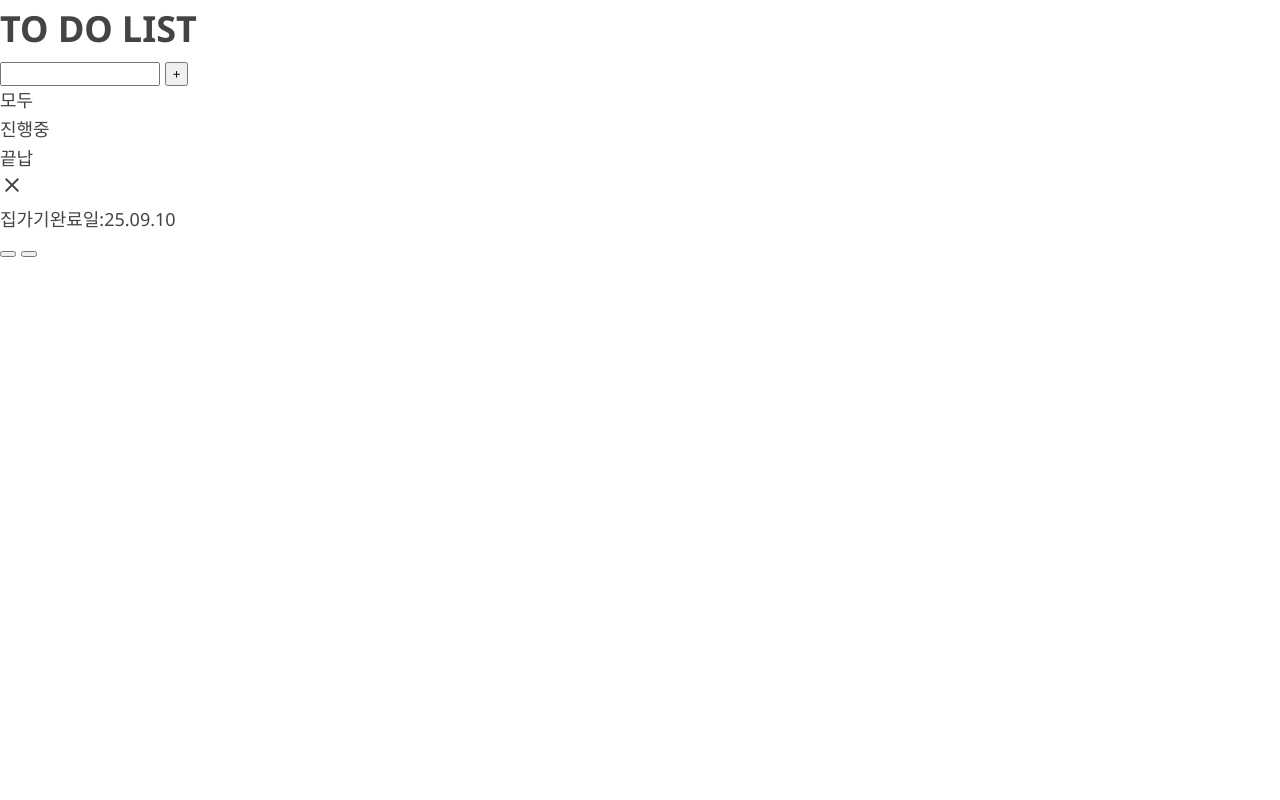
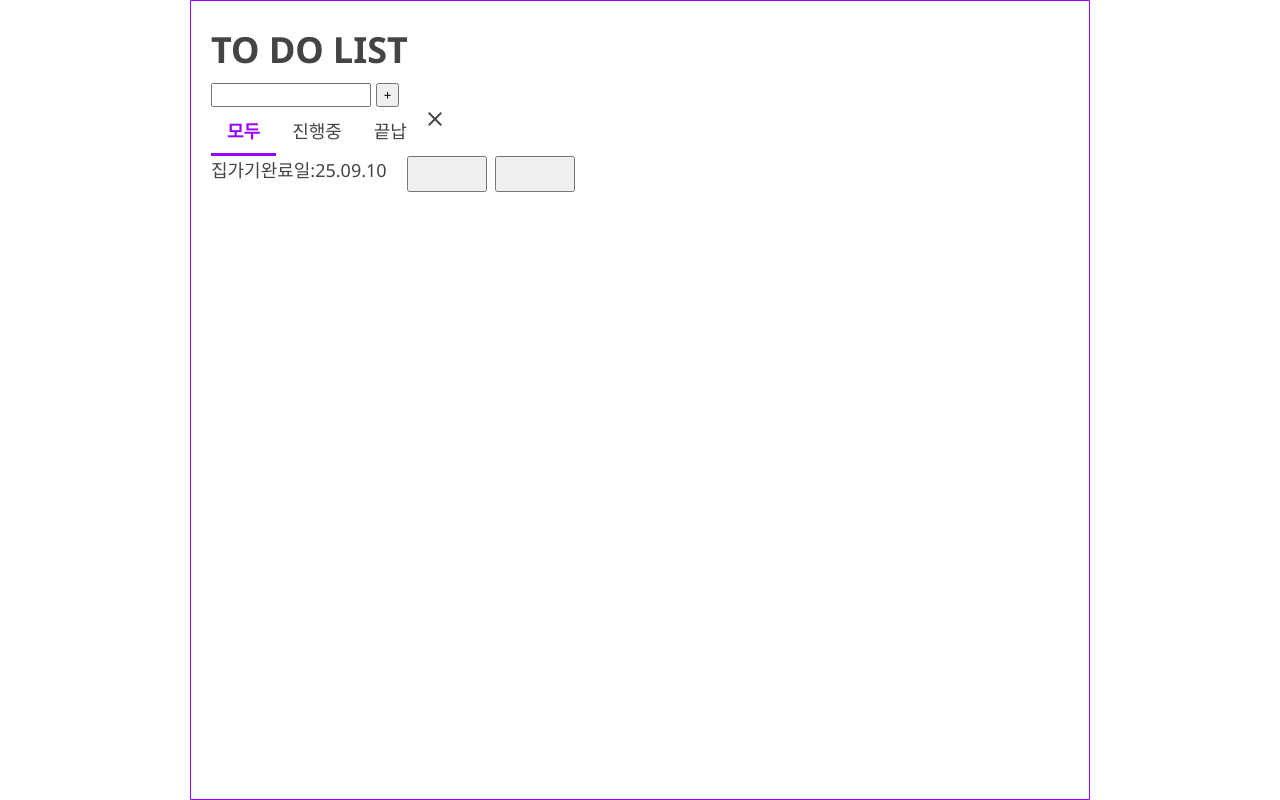
Before and after one commit to YunheeAhn/noonaProject, a plain HTML site: page todoApp/index.html in a window 1280 px wide. Drawn offline with Linux system fonts and the light colour scheme.

Commit message:
add css 적용

```diff
--- a/todoApp/todoApp.css
+++ b/todoApp/todoApp.css
@@ -1,2 +1,87 @@
 @import url("/src/css/common.css"); /* 변수 */
-@import url("https://fonts.googleapis.com/css2?family=Noto+Sans:ital,wght@0,100..900;1,100..900&display=swap"); /* 폰트 */
+
+* {
+  font-family: var(--kor);
+}
+.wrap {
+  height: 100vh;
+  width: 100%;
+  max-width: 100%;
+}
+
+.inner {
+  width: 900px;
+  height: 100%;
+  margin: 0 auto;
+  padding: 20px;
+  box-sizing: border-box;
+  border: 1px solid var(--main);
+}
+
+.task_area {
+}
+.task_tab {
+  display: flex;
+  flex-direction: row;
+}
+.tabs {
+  position: relative;
+  padding: 10px 16px;
+  box-sizing: border-box;
+}
+.tabs.on {
+  color: var(--main);
+  font-weight: 600;
+}
+.tabs.on::before {
+  position: absolute;
+  background: var(--main);
+  display: block;
+  content: "";
+  width: 100%;
+  height: 3px;
+  bottom: 0;
+  left: 0;
+  right: 0;
+  transition: all 0.3s linear;
+}
+
+.task {
+  display: flex;
+  flex-direction: row;
+}
+.tButton_wrap {
+  display: flex;
+  flex-direction: row;
+  margin-left: 20px;
+}
+
+.tButton_wrap > button {
+  display: block;
+  width: 80px;
+  padding: 4px 10px;
+}
+.tButton_wrap > button + button {
+  margin-left: 8px;
+}
+
+.checkBtn:before {
+  display: block;
+  /* content: `\e88a`; */
+  content: "\e88a";
+  font-family: var(--icon);
+  width: 24px;
+  height: 24px;
+  font-size: 24px;
+  color: var(--black);
+}
+
+.deleteBtn:before {
+  display: block;
+  content: `\e872`;
+  font-family: var(--icon);
+  width: 24px;
+  height: 24px;
+  font-size: 24px;
+  color: var(--black);
+}
```
